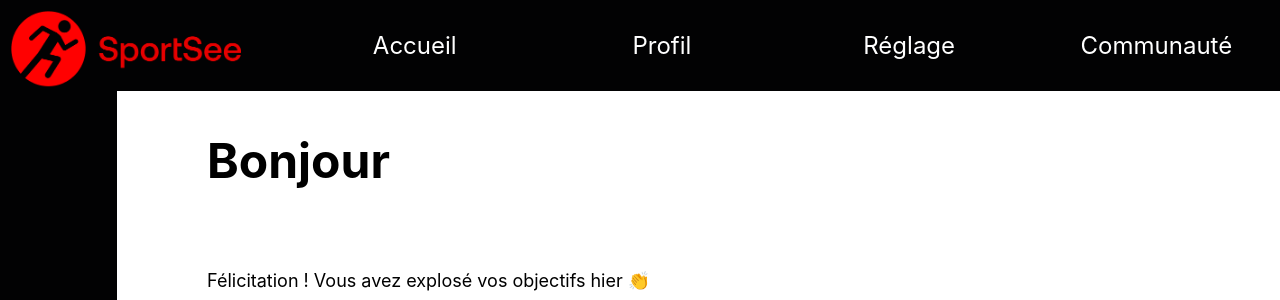
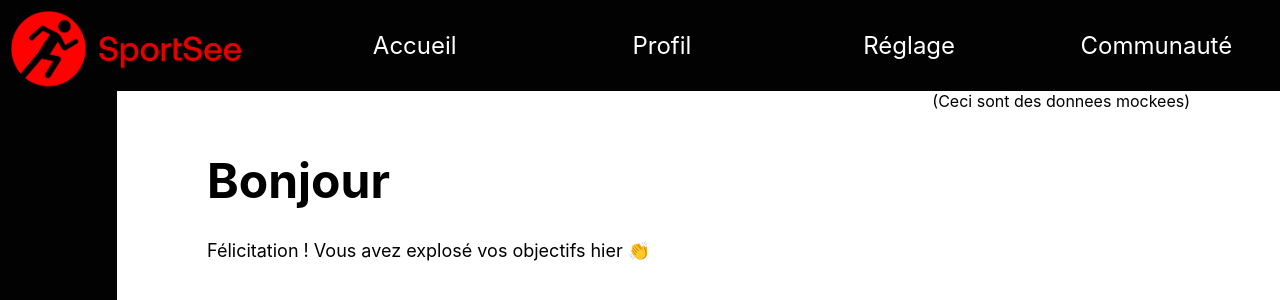
Before and after one commit to OuerdiaSlm/OuerdiaSlaimi_12_10012022, a React (Create React App) app in the folder mon-app/: page /home/1 in a window 1280 px wide. Shown: the top 300 px of the page. Built offline with nearby package versions, Linux system fonts and the light colour scheme; no server answers.

Commit message:
When the API is not start, a message informing that we use the data mocked appears

```diff
--- a/mon-app/src/components/hello/hello.css
+++ b/mon-app/src/components/hello/hello.css
@@ -2,6 +2,10 @@
   margin:90px;
   margin-bottom: 70px;
   margin-top: 0px;
+}
+.donneesMocked{
+  text-align: end;
+  margin: 0px;
 }
 .title{
   font-size: 48px;
--- a/mon-app/src/components/hello/hello.jsx
+++ b/mon-app/src/components/hello/hello.jsx
@@ -1,6 +1,5 @@
-import React, { useEffect, useState } from "react";
+import React from "react";
 import './hello.css';
-import { getUserInfos } from'../../datas/datas';
 import { PropTypes } from 'prop-types';
 
 /**
@@ -9,9 +8,10 @@ import { PropTypes } from 'prop-types';
  * @returns
  */
 
-  function Hello({userName}) {
+  function Hello({userName,disabledAPI}) {
     return (
       <div className="hello-div">
+      <p className="donneesMocked">{disabledAPI}</p>
         <h1 className="title">Bonjour <span className="firstName">{userName} </span>  </h1>
         <h2 className="message">Félicitation ! Vous avez explosé vos objectifs hier 👏</h2>
       </div>
--- a/mon-app/src/pages/home.js
+++ b/mon-app/src/pages/home.js
@@ -22,9 +22,26 @@ function Home (){
   const [apports, setApports] = useState([])
   const [activity, setActivity] = useState([])
   const [scoreP, setScore] = useState([])
-  const [isMocked, setMocked] = useState(false)
+
+  const [disabledAPI, setDisabledAPI] = useState([]);
 
   useEffect(()=>{
+
+
+
+    //Test ouerdia
+    const getDisabledAPI = async () => {
+      const request = await getUserInfos(choice);
+      const request1= await getUserActivity(choice);
+      const request2= await getUserAverageSessions(choice);
+      const request3= await getUserPerformance(choice);
+
+      if (!request && !request1 && !request2 && !request3) {
+        let waa= " (Ceci sont des donnees mockees)"
+        setDisabledAPI(waa)
+      }
+    }
+
 
     // userNama
     const getUserName = async () => {
@@ -159,6 +176,7 @@ function Home (){
       }
     }
 
+    getDisabledAPI();
     getUserName();
     getActivity();
     getSession();
@@ -174,7 +192,7 @@ function Home (){
     <div className="aside">
       <HeaderLeft/>
       <div className="hello-activity">
-        <Hello userName={userName}/>
+        <Hello userName={userName} disabledAPI={disabledAPI} />
         <div className="state-global-div">
           <div className="graph">
             <Activity activity={activity}/>
--- a/mon-app/src/pages/style.css
+++ b/mon-app/src/pages/style.css
@@ -6,10 +6,10 @@
   margin:25px;
   padding-left: 30px;
 }
+
 .title{
   font-size: 48px;
-
-  padding-bottom: 60px;
+  padding-bottom: 10px;
 }
 .profilName{
   font-size: 20px;
```
